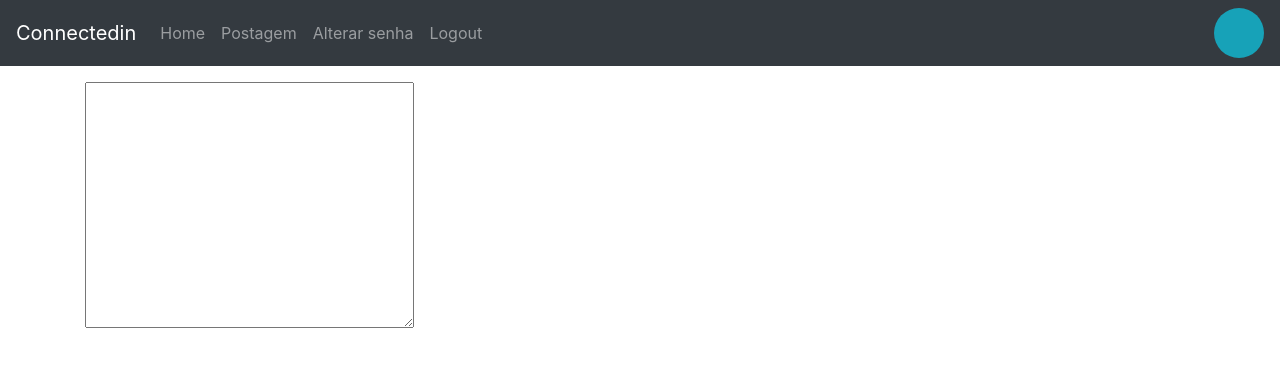
After one commit to PedroHenriqueDevBR/programacao-para-internet, a Django app: page /postagem/ in a window 1280 px wide. The commit adds this page. Shown: the top 367 px of the page. Run offline with Django 3.2, Linux system fonts and the light colour scheme; some libraries are stand-ins or nearby versions.

Commit message:
novo template

```diff
--- a/connectedin/connectedin/urls.py
+++ b/connectedin/connectedin/urls.py
@@ -4,14 +4,18 @@ from perfis import views
 
 urlpatterns = [
     path('admin/', admin.site.urls),
-    path('', views.index,name='index'),
-    path('alterarsenha', views.alterar_senha,name='alterar_senha'),
-    path('esqueciasenha', views.esqueci_a_minha_senha,name='esqueci_senha'),
-    path('login/', views.login,name='login'),
-    path('deslogar/', views.deslogar,name='deslogar'),
-    path('perfil/<int:perfil_id>', views.exibir_perfil, name='exibir'),
-    path('perfil/<int:perfil_id>/convidar',views.convidar, name='convidar'),
-    path('perfil/<int:perfil_id>/desfazer',views.desfazer_amizade, name='desfazer'),
-    path('perfil/<int:convite_id>/aceitar',views.aceitar, name='aceitar'),
-    path('perfil/<int:convite_id>/rejeitar',views.rejeitar, name='rejeitar'),
+    path('', views.index, name='index'),
+
+    path('login/', views.login, name='login'),
+    path('deslogar/', views.deslogar, name='deslogar'),
+    path('alterarsenha/', views.alterar_senha, name='alterar_senha'),
+    path('esqueciasenha/', views.esqueci_a_minha_senha, name='esqueci_senha'),
+
+    path('postagem/', views.postagem, name='postagem'),
+
+    path('perfil/<int:perfil_id>/', views.exibir_perfil, name='exibir'),
+    path('perfil/<int:perfil_id>/convidar/',views.convidar, name='convidar'),
+    path('perfil/<int:perfil_id>/desfazer/',views.desfazer_amizade, name='desfazer'),
+    path('perfil/<int:convite_id>/aceitar/',views.aceitar, name='aceitar'),
+    path('perfil/<int:convite_id>/rejeitar/',views.rejeitar, name='rejeitar'),
 ]
--- a/connectedin/perfis/templates/base.html
+++ b/connectedin/perfis/templates/base.html
@@ -23,6 +23,9 @@
             <ul class="navbar-nav">
                 <li class="nav-item">
                     <a class="nav-link" href="/">Home</a>
+                </li>
+                <li class="nav-item">
+                    <a class="nav-link" href="{% url 'postagem' %}">Postagem</a>
                 </li>
                 <li class="nav-item">
                     <a class="nav-link" href="{% url 'alterar_senha' %}">Alterar senha</a>
--- /dev/null
+++ b/connectedin/perfis/templates/postagem.html
@@ -0,0 +1,13 @@
+{% extends 'base.html' %}
+
+{% block title %}Postagem{% endblock %}
+{% block main %}
+
+<div class="container">
+    <form method="post">
+        <textarea name="" id="" cols="30" rows="10"></textarea>
+    </form>
+</div>
+
+
+{% endblock %}
--- a/connectedin/perfis/views.py
+++ b/connectedin/perfis/views.py
@@ -59,6 +59,10 @@ def esqueci_a_minha_senha(request):
             messages.add_message(request, messages.INFO, 'Ainda não feito, Um email foi enviado para você contendo o link de alteração de senha')
             return redirect('login')
     return render(request, 'esqueci_senha.html')
+
+
+def postagem(request):
+    return render(request, 'postagem.html')
 
 
 # #
```
